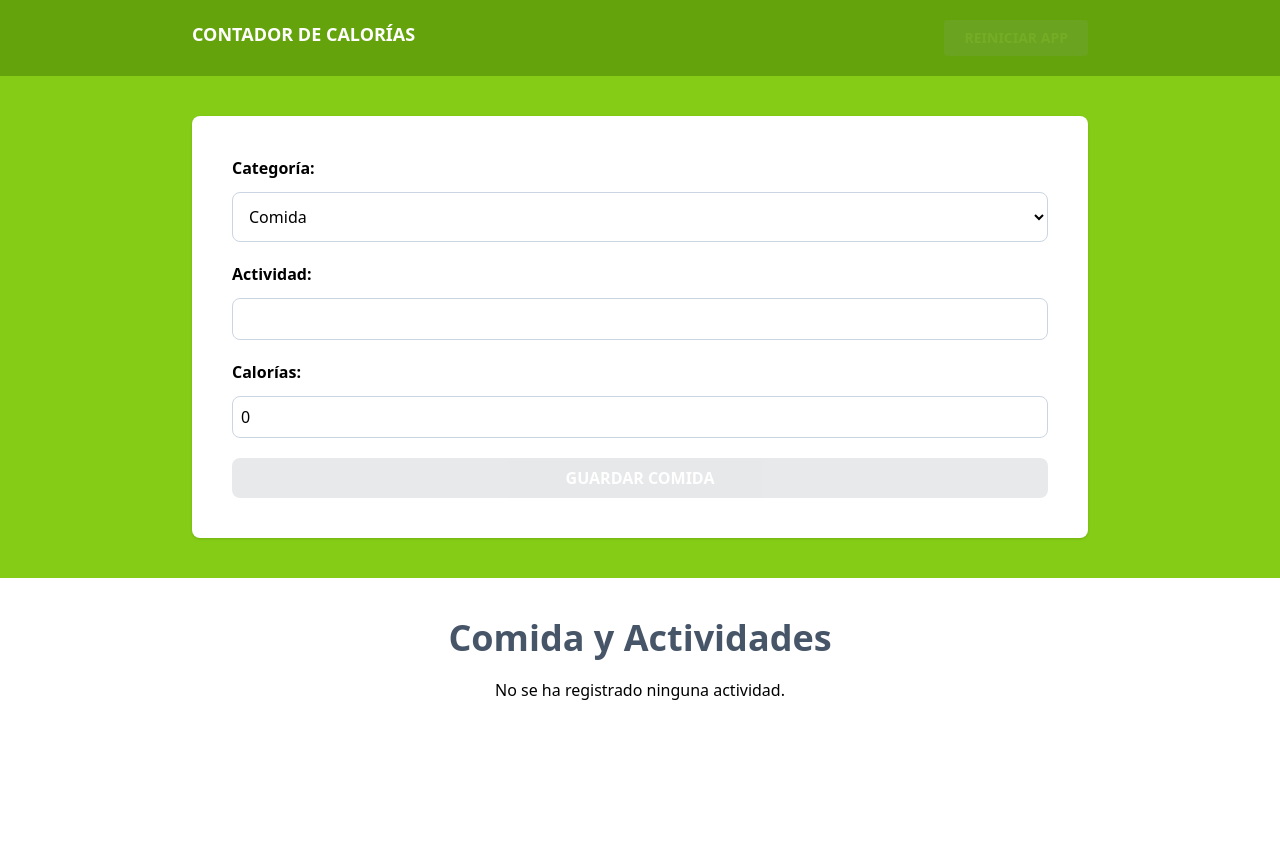
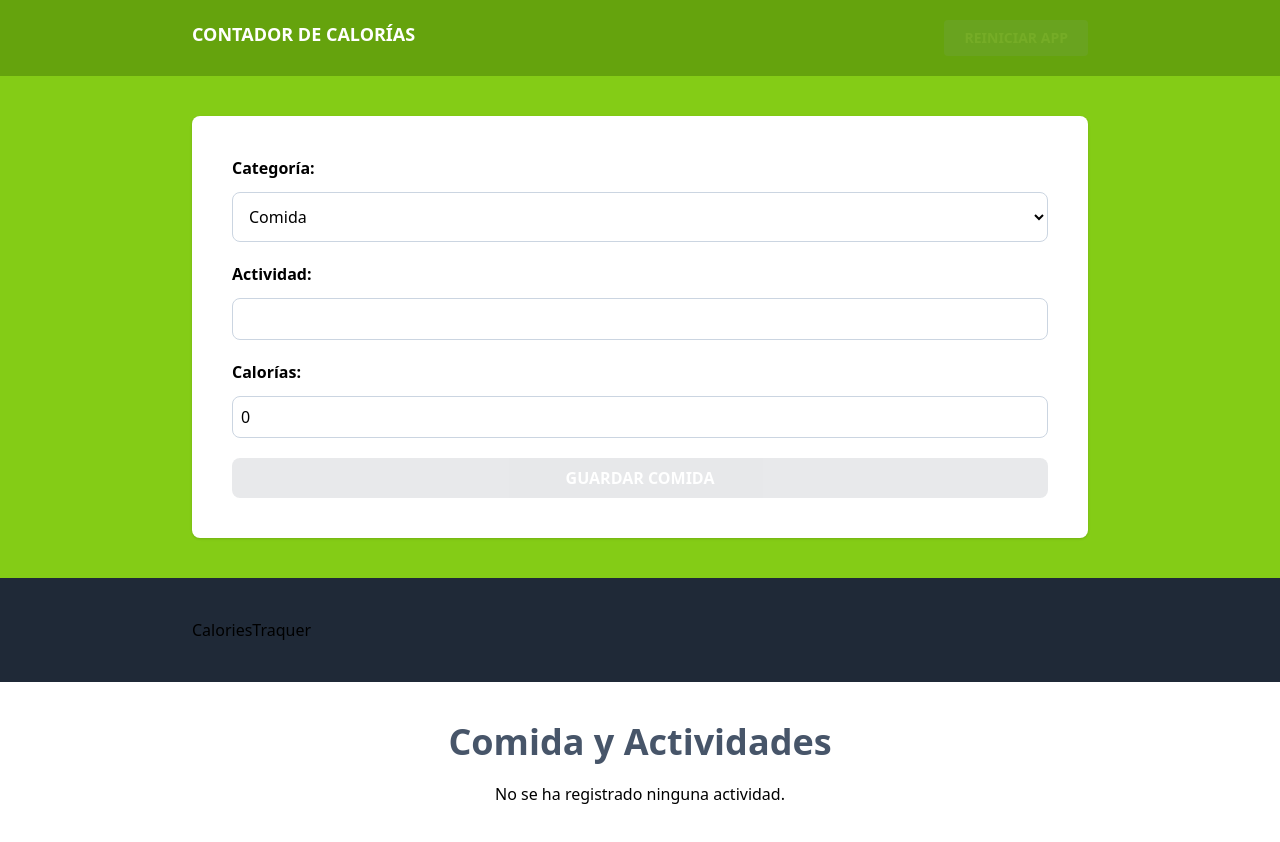
Before and after one commit to victo-18/calorie-counter, a React (Vite) app: page / in a window 1280 px wide. Shown: the top 842 px of the page. Before the commit the page ends 800 px from the top, so only its background shows below. Built offline with nearby package versions, Linux system fonts and the light colour scheme.

Commit message:
Creacion del componente y definicion de actividades

```diff
--- a/src/App.tsx
+++ b/src/App.tsx
@@ -2,7 +2,7 @@ import { useReducer, useEffect, useMemo } from "react";
 import Forms from "./component/Forms";
 import { activityReducer, initialState } from "./reducers/activityReducer";
 import ActivityList from "./component/ActivityList";
-
+import CaloriesTraker from "./component/CaloriesTraker";
 function App() {
   //Creando el state de reducer
   const [state, dispatch] = useReducer(activityReducer, initialState);
@@ -39,6 +39,13 @@ function App() {
           <Forms dispatch={dispatch} state={state} />
         </div>
       </section>
+      <section className=" bg-gray-800 py-10">
+          <div className=" max-w-4xl mx-auto">
+          <CaloriesTraker
+          activities={state.activity}
+          />
+          </div>
+      </section>
       {/* Nueva seccion elementos ingresados */}
       <section className=" p-10 mx-auto max-w-3xl">
         <ActivityList activity={state.activity} dispatch={dispatch} />
--- /dev/null
+++ b/src/component/CaloriesTraker.tsx
@@ -0,0 +1,10 @@
+import type { Activity } from "../type"
+
+type CaloriesTrakerProps={
+  activities: Activity[]
+}
+export default function CaloriesTraker({activities}:CaloriesTrakerProps) {
+  return (
+    <div>CaloriesTraquer</div>
+  )
+}
```
